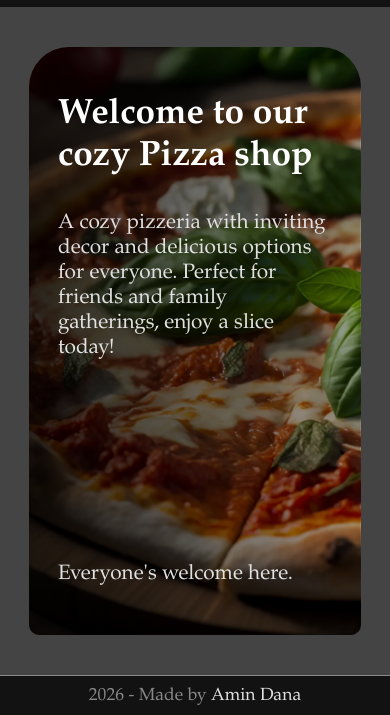
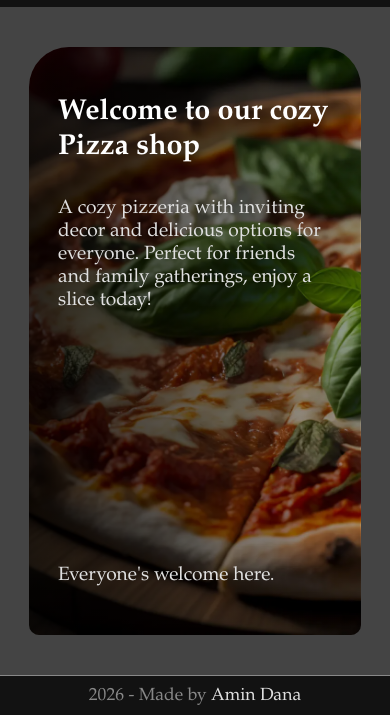
Before and after one commit to AminDanaaa/restaurant, a website built with webpack: page src/template.html in a window 390 px wide. Shown: the part 129-844 px from the top of the page. Built offline with nearby package versions, Linux system fonts and the light colour scheme.

Commit message:
Responsive update on mobile devices

```diff
--- a/src/styles.css
+++ b/src/styles.css
@@ -240,12 +240,6 @@ footer a:hover {
     max-width: 45%;
 }
 
-@container home (max-width: 720px) {
-    .home-content div {
-        max-width: 100%;
-    }
-}
-
 @container content (max-width: 720px) {
     .home-content {
         padding-block: 3rem;
@@ -261,6 +255,22 @@ footer a:hover {
 .home-content p {
     color: var(--palette-light-gray);
     font-size: 1.3rem;
+}
+
+@container home (max-width: 720px) {
+    .home-content div {
+        max-width: 100%;
+    }
+
+    .home-content h1 {
+        color: white;
+        font-size: 1.8rem;
+    }
+
+    .home-content p {
+        color: var(--palette-light-gray);
+        font-size: 1.2rem;
+    }
 }
 
 
@@ -378,7 +388,7 @@ footer a:hover {
 /* --- The three main boxes (contact, address, crew) --- */
 .about-content > div {
     width: 100%;
-    max-width: 650px;             /* was a hard 650px — now shrinks below it */
+    max-width: 650px;
     min-width: 0;
     box-sizing: border-box;       /* so padding-inline doesn't push past 100% */
     background-color: var(--palette-dark-gray);
@@ -510,7 +520,7 @@ footer a:hover {
     }
 }
 
-@container about (max-width: 509px) {
+@container about (max-width: 510px) {
     .about-content > div {
         padding: 1rem;
         padding-block: 1.5rem;
```
